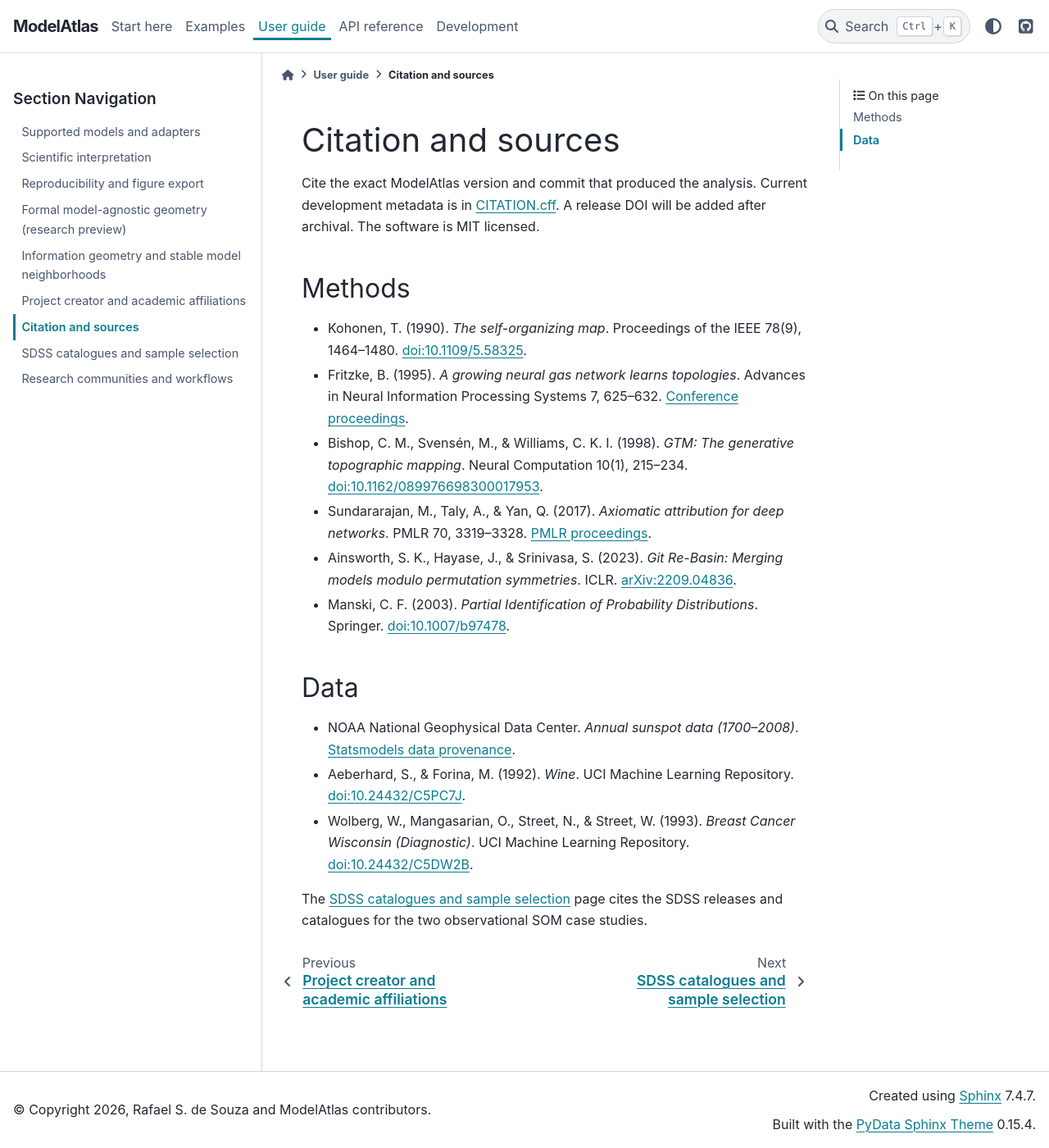
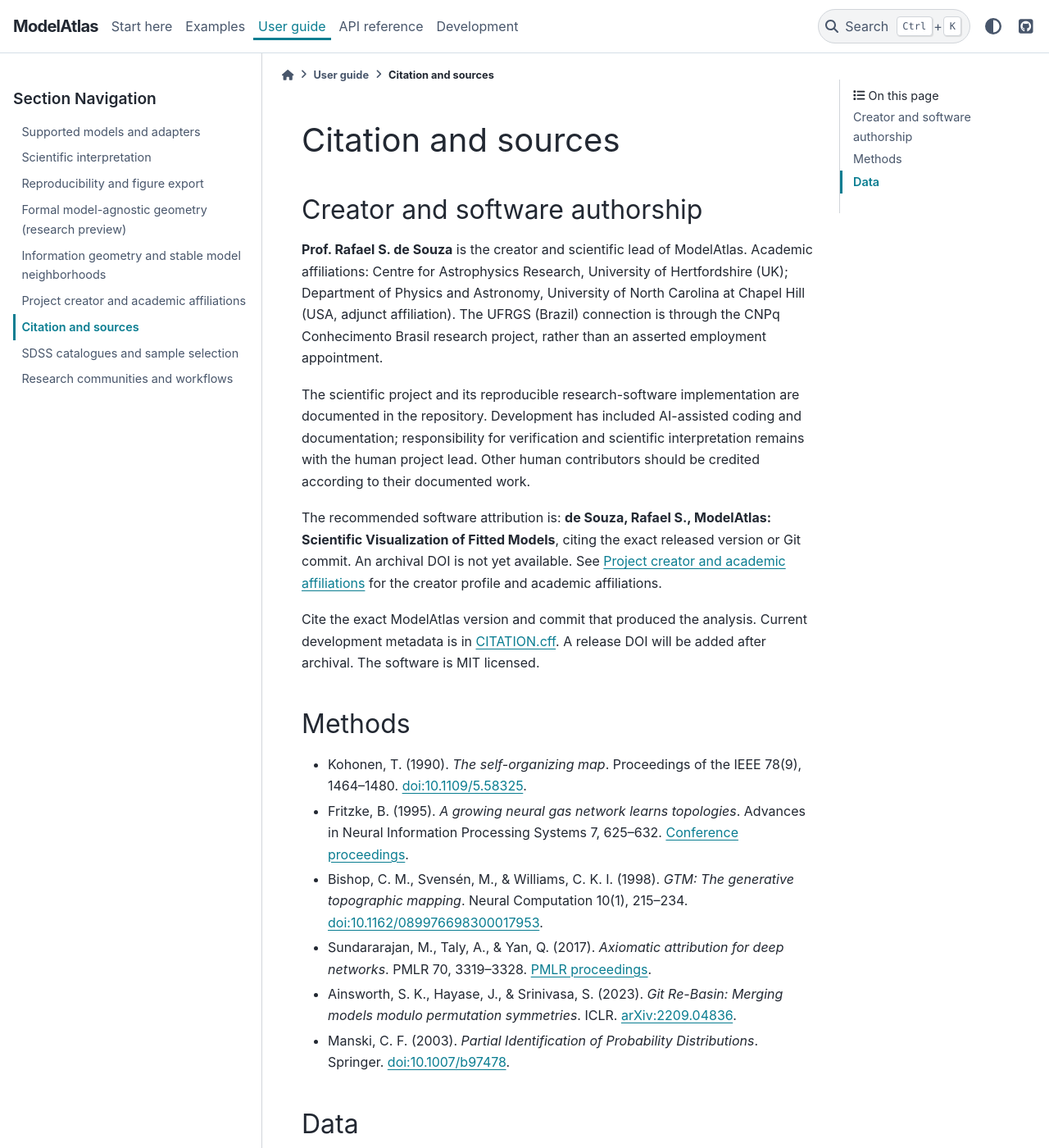
Before and after one commit to RafaelSdeSouza/ModelAtlas, a Sphinx documentation site: the page built from docs/guide/citation.rst, in a window 1280 px wide and 1400 px high. Shown: the whole window at 82% size. Built offline with Sphinx 7.4.7 and the PyData theme 0.15.4, drawn with Linux system fonts in a browser that asks for light colours; pages that are not in the unit, such as notebooks, are missing from menus.

Commit message:
Document software authorship, affiliations and citation policy

```diff
--- a/docs/guide/citation.rst
+++ b/docs/guide/citation.rst
@@ -1,5 +1,28 @@
 Citation and sources
 ====================
+
+
+Creator and software authorship
+-------------------------------
+
+**Prof. Rafael S. de Souza** is the creator and scientific lead of
+ModelAtlas. Academic affiliations: Centre for Astrophysics Research,
+University of Hertfordshire (UK); Department of Physics and Astronomy,
+University of North Carolina at Chapel Hill (USA, adjunct affiliation).
+The UFRGS (Brazil) connection is through the CNPq Conhecimento Brasil
+research project, rather than an asserted employment appointment.
+
+The scientific project and its reproducible research-software implementation
+are documented in the repository. Development has included AI-assisted
+coding and documentation; responsibility for verification and scientific
+interpretation remains with the human project lead. Other human
+contributors should be credited according to their documented work.
+
+The recommended software attribution is: **de Souza, Rafael S.,
+ModelAtlas: Scientific Visualization of Fitted Models**, citing the exact
+released version or Git commit. An archival DOI is not yet available.
+See :doc:`creator` for the creator profile and academic affiliations.
+
 
 Cite the exact ModelAtlas version and commit that produced the analysis.
 Current development metadata is in
@@ -31,11 +54,6 @@ Data
 
 * NOAA National Geophysical Data Center. *Annual sunspot data (1700–2008)*.
   `Statsmodels data provenance <https://www.statsmodels.org/stable/datasets/generated/sunspots.html>`__.
-* Aeberhard, S., & Forina, M. (1992). *Wine*. UCI Machine Learning Repository.
-  `doi:10.24432/C5PC7J <https://doi.org/10.24432/C5PC7J>`__.
-* Wolberg, W., Mangasarian, O., Street, N., & Street, W. (1993).
-  *Breast Cancer Wisconsin (Diagnostic)*. UCI Machine Learning Repository.
-  `doi:10.24432/C5DW2B <https://doi.org/10.24432/C5DW2B>`__.
 
 The :doc:`sdss_data` page cites the SDSS releases and catalogues for the
 two observational SOM case studies.
```
